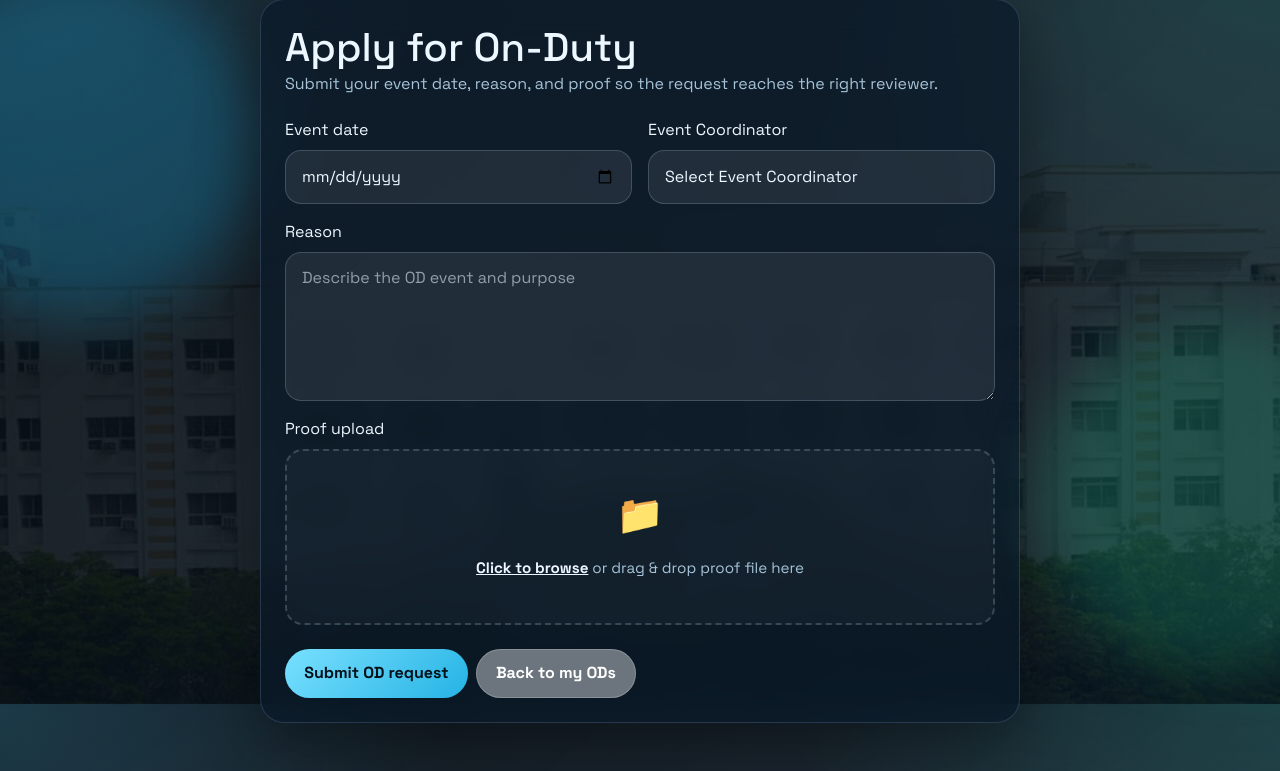
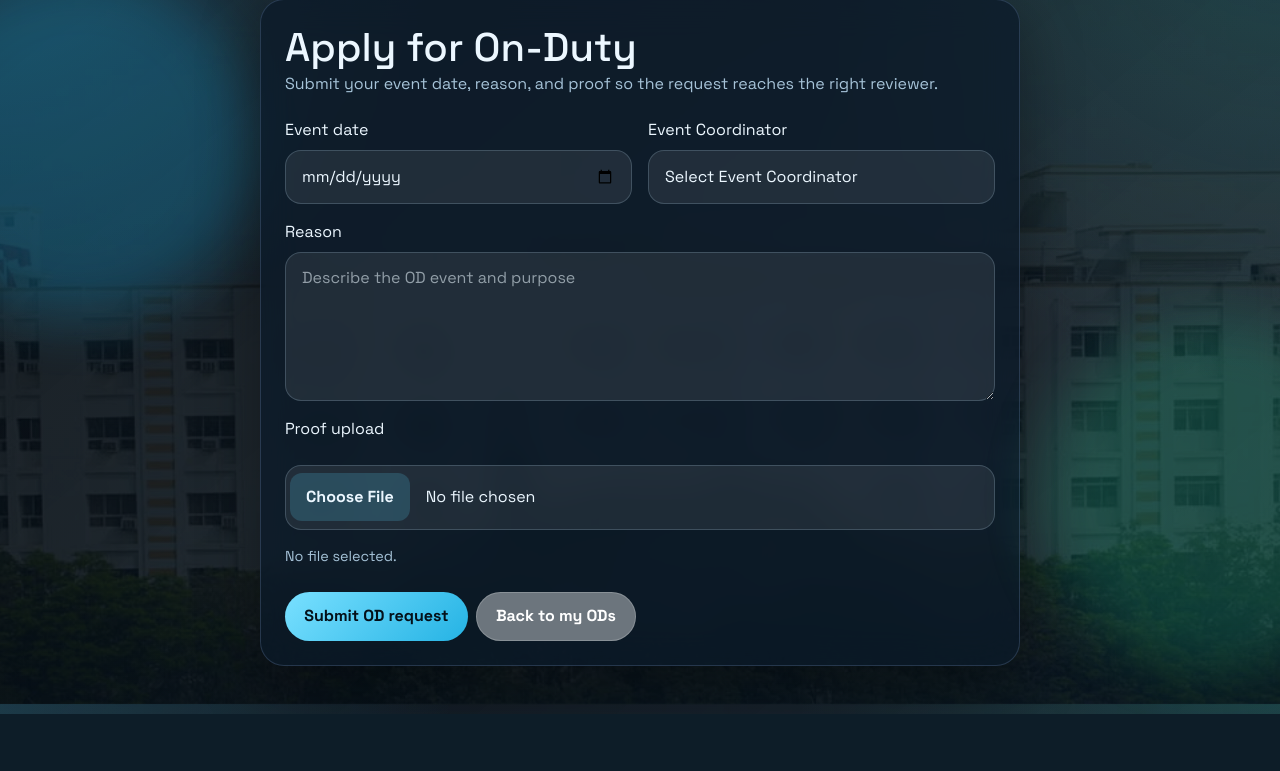
Before and after one commit to Rajasudhan-17/PermiTrack, a Flask app: page /apply_od in a window 1280 px wide. Shown: the part 96-867 px from the top of the page. After the commit the page ends 810 px from the top, so only its background shows below. Run offline with Flask 3, Linux system fonts and the light colour scheme; the visitor is signed in with stand-in values (Sample User, id 1); data comes from the database, SQL or seed files in the repository.

Commit message:
upload update

```diff
--- a/static/style.css
+++ b/static/style.css
@@ -810,6 +810,28 @@ textarea:focus {
     z-index: 10;
 }
 
+.proof-file-input {
+    background: rgba(255, 255, 255, 0.06);
+    border: 1px solid rgba(166, 195, 216, 0.24);
+    color: var(--text);
+}
+
+.proof-file-input:focus {
+    background: rgba(255, 255, 255, 0.08);
+    color: var(--text);
+}
+
+.proof-file-input::file-selector-button {
+    border: 0;
+    margin-right: 1rem;
+    padding: 0.75rem 1rem;
+    border-radius: 12px;
+    background: rgba(88, 214, 255, 0.18);
+    color: var(--text);
+    font-weight: 600;
+}
+
+
 .file-upload-icon {
     font-size: 2.4rem;
     color: var(--accent);
@@ -834,10 +856,84 @@ textarea:focus {
 }
 
 .file-name-preview {
-    margin-top: 0.5rem;
-    color: var(--success);
-    font-weight: 500;
-    font-size: 0.85rem;
+    margin-top: 0.85rem;
+    min-height: 1.5rem;
+}
+
+.file-preview-placeholder {
+    color: var(--muted);
+    font-size: 0.9rem;
+}
+
+.selected-file-card {
+    display: flex;
+    align-items: center;
+    justify-content: space-between;
+    gap: 0.9rem;
+    padding: 0.9rem 1rem;
+    border-radius: 14px;
+    border: 1px solid rgba(166, 195, 216, 0.24);
+    background: rgba(255, 255, 255, 0.04);
+}
+
+.selected-file-main {
+    min-width: 0;
+    display: flex;
+    align-items: center;
+    gap: 0.75rem;
+}
+
+.file-type-badge {
+    flex-shrink: 0;
+    display: inline-flex;
+    align-items: center;
+    justify-content: center;
+    min-width: 3.25rem;
+    padding: 0.35rem 0.65rem;
+    border-radius: 999px;
+    background: rgba(88, 214, 255, 0.16);
+    color: var(--accent);
+    font-size: 0.75rem;
+    font-weight: 700;
+    letter-spacing: 0.04em;
+}
+
+.selected-file-link {
+    color: var(--text);
+    font-size: 0.95rem;
+    font-weight: 600;
+    text-decoration: underline;
+    text-underline-offset: 0.18rem;
+    white-space: nowrap;
+    overflow: hidden;
+    text-overflow: ellipsis;
+}
+
+.selected-file-link:hover {
+    color: var(--accent);
+}
+
+.selected-file-remove {
+    flex-shrink: 0;
+    border: 0;
+    border-radius: 999px;
+    padding: 0.45rem 0.85rem;
+    background: rgba(255, 107, 107, 0.14);
+    color: #ffb2b2;
+    font-size: 0.82rem;
+    font-weight: 700;
+    transition: background 0.2s ease, color 0.2s ease;
+}
+
+.selected-file-remove:hover {
+    background: rgba(255, 107, 107, 0.24);
+    color: #ffd6d6;
+}
+
+.selected-file-remove:focus-visible,
+.selected-file-link:focus-visible {
+    outline: 2px solid rgba(88, 214, 255, 0.75);
+    outline-offset: 2px;
 }
 
 .file-upload-wrapper.dragover {
@@ -845,3 +941,19 @@ textarea:focus {
     background: rgba(46, 204, 113, 0.08) !important;
     box-shadow: 0 8px 24px rgba(46, 204, 113, 0.15) !important;
 }
+
+@media (max-width: 576px) {
+    .selected-file-card {
+        align-items: stretch;
+        flex-direction: column;
+    }
+
+    .selected-file-main {
+        width: 100%;
+    }
+
+    .selected-file-link {
+        white-space: normal;
+        word-break: break-word;
+    }
+}
--- a/templates/apply_od.html
+++ b/templates/apply_od.html
@@ -33,13 +33,9 @@
       </div>
       <div class="col-12">
         <label class="form-label">Proof upload</label>
-        <div class="file-upload-wrapper">
-          <span class="file-upload-icon">📁</span>
-          <span class="file-upload-text">
-            <strong>Click to browse</strong> or drag & drop proof file here
-          </span>
-          <input type="file" id="proof" name="proof" accept=".png,.jpg,.jpeg,.gif,.pdf,.webp,.doc,.docx">
-          <div id="file-preview" class="file-name-preview"></div>
+        <input type="file" class="form-control mt-3 proof-file-input" id="proof" name="proof" accept=".png,.jpg,.jpeg,.gif,.pdf,.webp,.doc,.docx">
+        <div id="file-preview" class="file-name-preview" aria-live="polite">
+          <span class="file-preview-placeholder">No file selected.</span>
         </div>
       </div>
     </div>
@@ -54,75 +50,67 @@
 
 {% block scripts %}
 <script>
-  const wrapper = document.querySelector('.file-upload-wrapper');
+  document.addEventListener('DOMContentLoaded', function() {
     const fileInput = document.getElementById('proof');
     const preview = document.getElementById('file-preview');
+    const previewEmptyState = '<span class="file-preview-placeholder">No file selected.</span>';
 
-  ['dragenter', 'dragover'].forEach(eventName => {
-    wrapper.addEventListener(eventName, (e) => {
-      e.preventDefault();
-      e.stopPropagation();
-      wrapper.classList.add('dragover');
-    }, false);
-  });
-
-  ['dragleave', 'dragend', 'drop'].forEach(eventName => {
-    wrapper.addEventListener(eventName, (e) => {
-      e.preventDefault();
-      e.stopPropagation();
-      wrapper.classList.remove('dragover');
-    }, false);
-  });
-
-  wrapper.addEventListener('drop', (e) => {
-    const dt = e.dataTransfer;
-    const files = dt.files;
-    if (files.length > 0) {
-      fileInput.files = files;
-      fileInput.dispatchEvent(new Event('change'));
+    if (!fileInput || !preview) {
+      return;
     }
-  }, false);
 
     let currentObjectURL = null;
 
     function getFileIcon(filename) {
       const ext = filename.split('.').pop().toLowerCase();
-    if (ext === 'pdf') return '📕 PDF';
-    if (['doc', 'docx'].includes(ext)) return '📘 DOC';
-    if (['png', 'jpg', 'jpeg', 'gif', 'webp'].includes(ext)) return '🖼️ IMG';
-    return '📄 FILE';
+      if (ext === 'pdf') return 'PDF';
+      if (['doc', 'docx'].includes(ext)) return 'DOC';
+      if (['png', 'jpg', 'jpeg', 'gif', 'webp'].includes(ext)) return 'IMG';
+      return 'FILE';
     }
 
-  fileInput.addEventListener('change', function(e) {
+    function clearSelectedFile() {
+      fileInput.value = '';
+      preview.innerHTML = previewEmptyState;
+
       if (currentObjectURL) {
         URL.revokeObjectURL(currentObjectURL);
         currentObjectURL = null;
       }
-    const file = e.target.files.length > 0 ? e.target.files[0] : null;
-    if (file) {
-      currentObjectURL = URL.createObjectURL(file);
-      preview.innerHTML = `
-        <div class="selected-file-card d-flex align-items-center justify-content-between p-2 mt-2 rounded" style="background: rgba(255, 255, 255, 0.05); border: 1px solid rgba(255, 255, 255, 0.1);">
-          <div class="d-flex align-items-center gap-2">
-            <span class="badge bg-secondary file-icon">${getFileIcon(file.name)}</span>
-            <a href="${currentObjectURL}" target="_blank" class="text-white text-decoration-none fw-medium text-truncate" style="max-width: 250px;" title="Click to review">${file.name}</a>
-          </div>
-          <button type="button" class="btn-close btn-close-white ms-2" aria-label="Remove file" id="remove-file-btn" style="font-size: 0.75rem; padding: 0.25rem;"></button>
-        </div>
-      `;
-      preview.querySelector('#remove-file-btn').addEventListener('click', function(evt) {
-        evt.preventDefault();
-        evt.stopPropagation();
-        fileInput.value = '';
-        preview.innerHTML = '';
+    }
+
+    function renderSelectedFile(file) {
       if (currentObjectURL) {
         URL.revokeObjectURL(currentObjectURL);
         currentObjectURL = null;
       }
+
+      if (!file) {
+        clearSelectedFile();
+        return;
+      }
+
+      currentObjectURL = URL.createObjectURL(file);
+      preview.innerHTML = `
+        <div class="selected-file-card">
+          <div class="selected-file-main">
+            <span class="file-type-badge">${getFileIcon(file.name)}</span>
+            <a href="${currentObjectURL}" target="_blank" rel="noopener noreferrer" class="selected-file-link" title="Preview selected file before submitting">${file.name}</a>
+          </div>
+          <button type="button" class="selected-file-remove" aria-label="Remove selected file">Cancel</button>
+        </div>
+      `;
+
+      preview.querySelector('.selected-file-remove').addEventListener('click', function(evt) {
+        evt.preventDefault();
+        clearSelectedFile();
       });
-    } else {
-      preview.innerHTML = '';
     }
+
+    fileInput.addEventListener('change', function(e) {
+      const file = e.target.files.length > 0 ? e.target.files[0] : null;
+      renderSelectedFile(file);
+    });
   });
 </script>
 {% endblock %}
```
Lines whose indentation alone changed are shown as unchanged.
